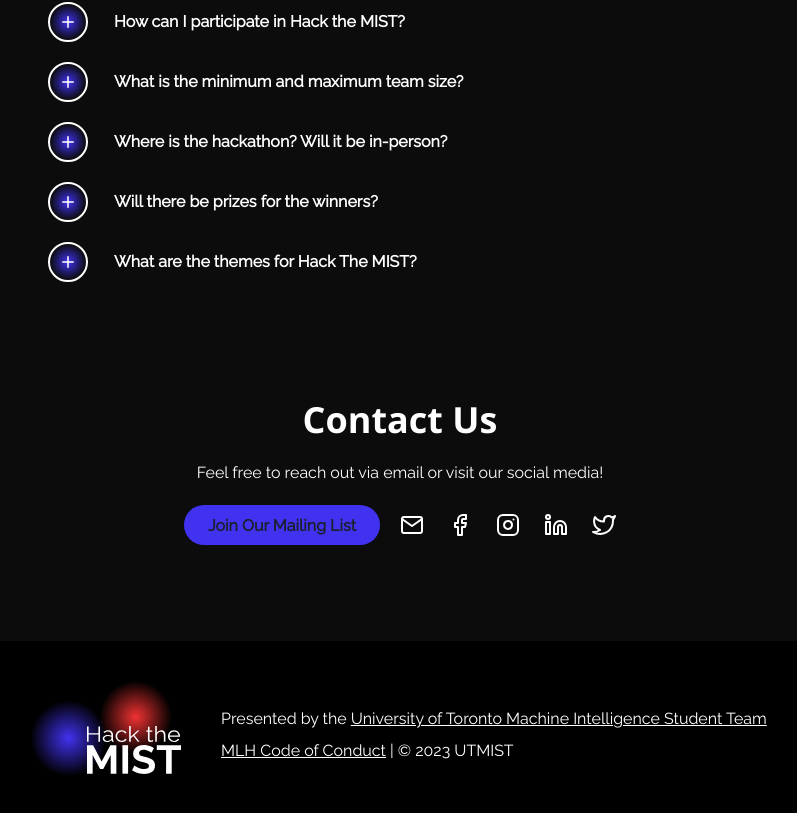
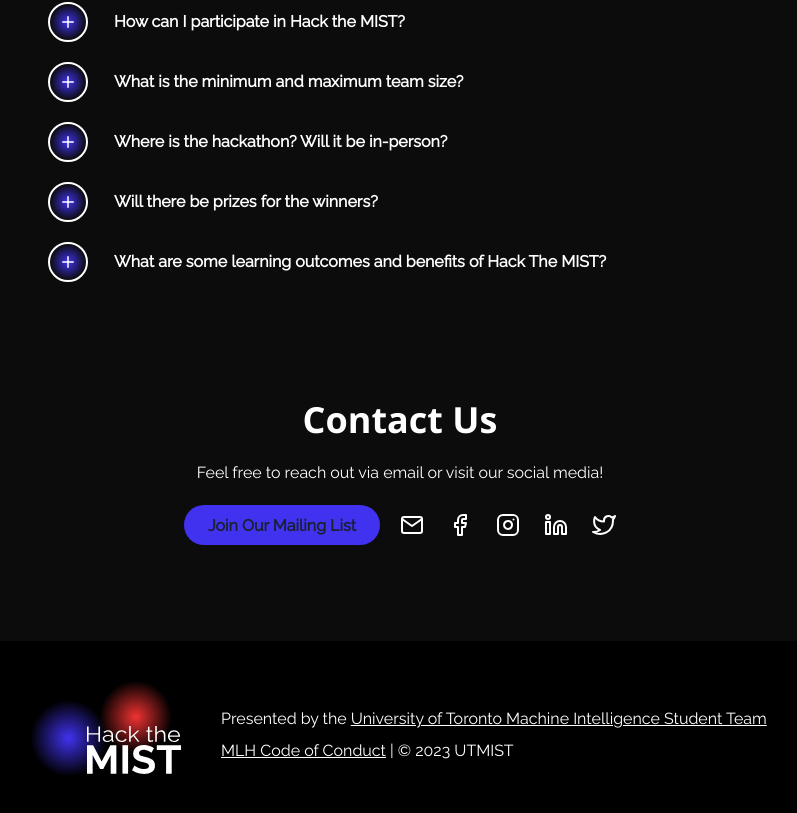
Before and after one commit to UTMIST/hackthemist, a React (Create React App) app: page / in a window 1280 px wide. Shown: the part 4107-4920 px from the top of the page, without its empty margins (240-1037 px from the left). Built offline with nearby package versions, Linux system fonts and the light colour scheme.

Commit message:
mlh-meeting-updates

```diff
--- a/src/sections/FAQ.tsx
+++ b/src/sections/FAQ.tsx
@@ -376,7 +376,7 @@
                         )}
                         <Box as="span" flex='1' textAlign='left' paddingLeft='10'>
                         <b>
-                            What are the themes for Hack The MIST?
+                            What are some learning outcomes and benefits of Hack The MIST?
                         </b>
                         </Box>
                     </AccordionButton>
```
